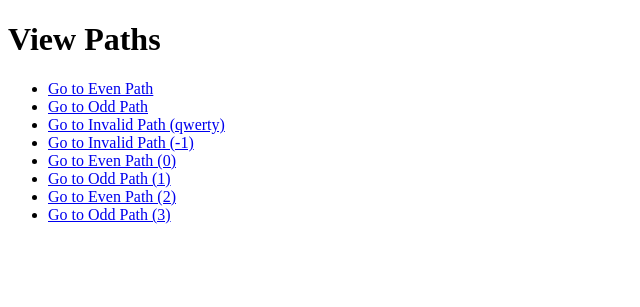
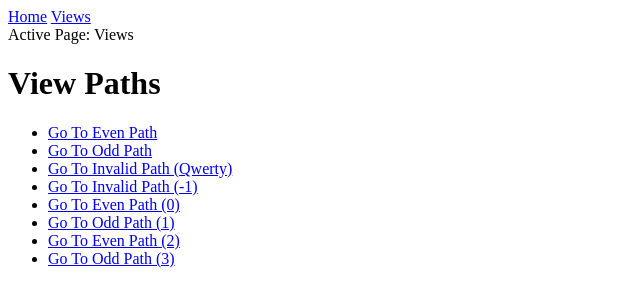
Before and after one commit to anupkrbid/django101, a Django app: page /views/ in a window 1280 px wide. Shown: the top 307 px of the page, without its empty margins (0-640 px from the left). Run offline with Django 4.2, Linux system fonts and the light colour scheme.

Commit message:
Implementing templating inheritance

```diff
--- a/django_101/settings.py
+++ b/django_101/settings.py
@@ -56,7 +56,7 @@ TEMPLATES = [
     {
         'BACKEND': 'django.template.backends.django.DjangoTemplates',
         'DIRS': [
-            # BASE_DIR / "module_101" / "templates"
+            BASE_DIR / "templates"
         ],
         'APP_DIRS': True,
         'OPTIONS': {
--- a/module_101/templates/module_101/views.html
+++ b/module_101/templates/module_101/views.html
@@ -1,16 +1,19 @@
-<!DOCTYPE html>
-<html lang="en">
-  <head>
-    <meta charset="UTF-8" />
-    <meta name="viewport" content="width=device-width, initial-scale=1.0" />
-    <title>Views</title>
-  </head>
-  <body>
-    <h1>View Paths</h1>
-    <ul>
-      {% for view in views %}
-      <li><a href="{{view.path}}">{{view.text}}</a></li>
-      {% endfor %}
-    </ul>
-  </body>
-</html>
+{% extends "base.html" %}
+
+{% block title %}
+  Views
+{% endblock %}
+
+{% block body %}
+  {% include "partials/header.html" with active_page="Views" %}
+  <h1>View Paths</h1>
+  <ul>
+    {% for view in string_views %}
+    <li><a href="{% url "path-view-type" view_type=view.arg %}">{{ view.text|lower|title }}</a></li>
+    {% endfor %}
+
+    {% for view in no_views %}
+    <li><a href="{{ view.path }}">{{ view.text|lower|title }}</a></li>
+    {% endfor %}
+  </ul>
+{% endblock %}
--- a/module_101/urls.py
+++ b/module_101/urls.py
@@ -2,7 +2,7 @@ from django.urls import path
 from . import views
 
 urlpatterns = [
-    path("", views.index),
+    path("", views.index, name="path-view-list"),
     path("invalid-view-type", views.invalid_view_type,
          name="path-invalid-view-type"),
     path("<int:view_no>", views.view_no, name="path-view-no"),
--- a/module_101/views.py
+++ b/module_101/views.py
@@ -1,5 +1,5 @@
 from django.shortcuts import render
-from django.http import HttpResponse, HttpResponseNotFound, HttpResponseRedirect
+from django.http import HttpResponse, HttpResponseNotFound, Http404, HttpResponseRedirect
 from django.urls import NoReverseMatch, reverse
 from django.template.loader import render_to_string
 
@@ -42,32 +42,38 @@ def index(request):
 
     # Rendering HTML using templates
     #
-    view_list = []
+    string_view_list = []
     for item in list_string_urls:
         path = reverse("path-view-type", args=[item])
-        view_list.append({"path": path, "text": string_urls[item]})
+        string_view_list.append({"arg": item, "text": string_urls[item]})
 
+    no_view_list = []
     for item in list_no_urls:
         try:
             path = reverse("path-view-no", args=[item])
         except:
             path = reverse("path-invalid-view-type")
-        view_list.append({"path": path, "text": no_urls[item]})
+        no_view_list.append({"path": path, "text": no_urls[item]})
     #
-    # html_text = render_to_string("module_101/views.html", {
-    #     "views": view_list
+    # html_text = render_to_string("module_101/views.html",  {
+    #     "string_views": string_view_list,
+    #     "no_views": no_view_list
     # })
     # return HttpResponse(html_text)
     return render(request, "module_101/views.html", {
-        "views": view_list
+        "string_views": string_view_list,
+        "no_views": no_view_list
     })
 
 
 def view_type(request, view_type):
+    header_html_text = render_to_string("partials/header.html", {
+        "active_page": view_type.capitalize()
+    })
     if (view_type == "even"):
-        return HttpResponse("Even View")
+        return HttpResponse(header_html_text + "<br>" + "Even View")
     elif (view_type == "odd"):
-        return HttpResponse("Odd View")
+        return HttpResponse(header_html_text + "<br>" + "Odd View")
     else:
         redirect_path = reverse("path-invalid-view-type")
         return HttpResponseRedirect(redirect_path)
@@ -93,3 +99,7 @@ def invalid_view_type(request):
     error_message = "Invalid View"
     html_response = f"<h1>{error_message}</h1>"
     return HttpResponseNotFound(html_response)
+    """ create a 404.html in the root template folder
+        which will be returned by this Http404 class automatically
+    """
+    # raise Http404
--- /dev/null
+++ b/templates/base.html
@@ -0,0 +1,11 @@
+<!DOCTYPE html>
+<html lang="en">
+  <head>
+    <meta charset="UTF-8" />
+    <meta name="viewport" content="width=device-width, initial-scale=1.0" />
+    <title>{% block title %} Django 101 {% endblock %}</title>
+  </head>
+  <body>
+    {% block body %}{% endblock %}
+  </body>
+</html>
--- /dev/null
+++ b/templates/partials/header.html
@@ -0,0 +1,8 @@
+<header>
+  <nav>
+    <a href="#">Home</a>
+    <a href="{% url "path-view-list" %}">Views</a>
+  </nav>
+</header>
+
+<div><string>Active Page:</strong> {{ active_page }}</div>
```
